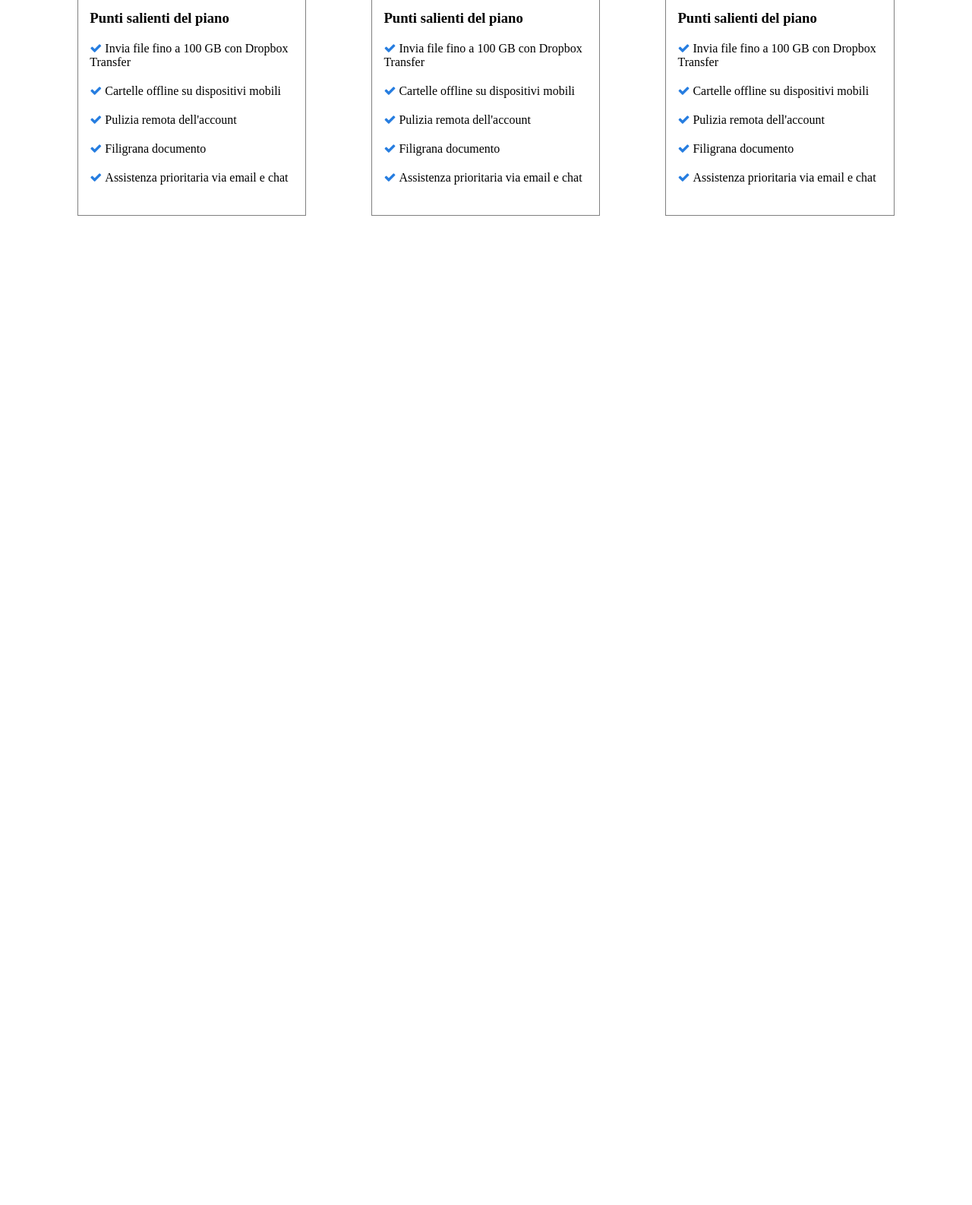
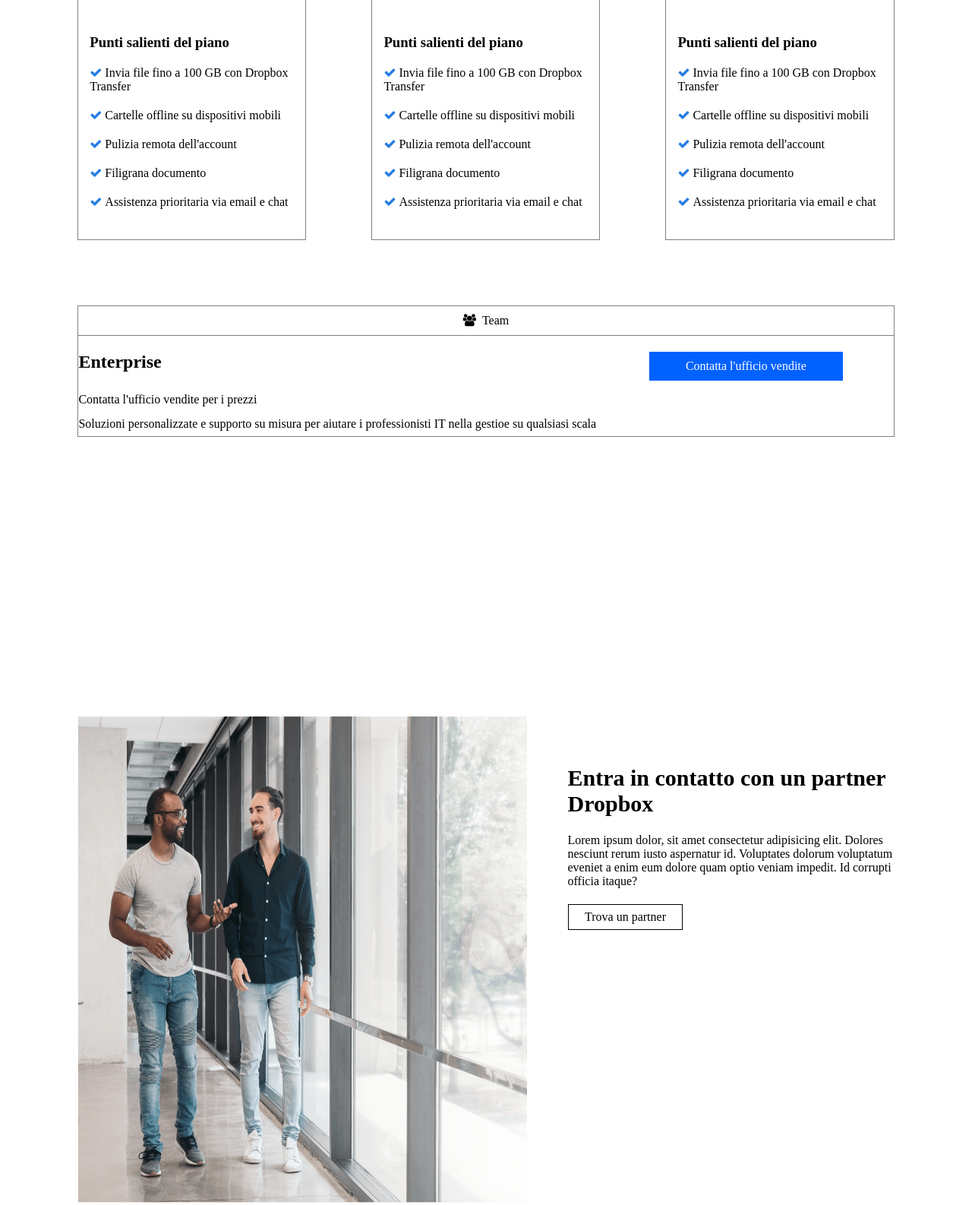
Before and after one commit to antoniom28/htmlcss-dropbox, a plain HTML site: page index.html in a window 1280 px wide. Shown: the part 1497-3083 px from the top of the page at 76% size. Before the commit the page ends 1781 px from the top, so only its background shows below. Drawn offline with Linux system fonts and the light colour scheme.

Commit message:
sezione 3

```diff
--- a/index.html
+++ b/index.html
@@ -64,7 +64,6 @@
             </div>
 
             <div class="piano">
-
                 <div class="colonna1">
                     <span class="utenti">Singolo</span>
                     <div class="offerta">
@@ -142,9 +141,32 @@
                         <span>Assistenza prioritaria via email e chat</span>
                     </div>
                 </div>
+
+                <div class="colonna4">
+                    <span class="team">Team</span>
+                    <div class="testo">
+                        <h2>Enterprise</h2>
+                        <p>Contatta l'ufficio vendite per i prezzi</p>
+                        <span>Soluzioni personalizzate e supporto su misura per aiutare i professionisti IT nella gestioe su qualsiasi scala</span>
+                    </div>
+                    <div class="link">
+                        <a href="#" class="inizia">Contatta l'ufficio vendite</a>
+                    </div>
+                </div>
             </div>
         </section>
 
+        <!-- TERZA SEZIONE -->
+        <section class="sezione3">
+            <div class="testo">
+                <h2>Entra in contatto con un partner Dropbox</h2>
+                <p>Lorem ipsum dolor, sit amet consectetur adipisicing elit. Dolores nesciunt rerum iusto aspernatur id. Voluptates dolorum voluptatum eveniet a enim eum dolore quam optio veniam impedit. Id corrupti officia itaque?</p>
+                <a class="partner" href="#">Trova un partner</a>
+            </div>
+            <div class="immagine">
+                <img src="img/partner.png" alt="">
+            </div>
+        </section>
     </main>
 
     <footer></footer>
--- a/style.css
+++ b/style.css
@@ -122,7 +122,7 @@ a.freccia{
 /* -------- SEZIONE 2 --------*/
 
 .sezione2{
-    height: 100vh;
+    height: 200vh;
     position: relative;
     top:20vh;
 }
@@ -153,7 +153,7 @@ div.colonna2{
 
 .sezione2 div.piano{
     width: 84%;
-    margin: 5% 8%;
+    margin: 0% 8%;
 }
 
 .colonna1 span,
@@ -254,9 +254,31 @@ span.mensile{
     margin-bottom: 10%;
 }
 
+.colonna4{
+    float: left;
+    border: 1px solid grey;
+    margin: 8% 0;
+    width: 100%;
+}
+
+.colonna4 div.testo{
+    width: 70%;
+    float:left;
+    line-height: 2;
+}
+.colonna4 div.link{
+    width: 30%;
+    float:right;
+    margin-top:2%
+}
+
 div.provagratis a.inizia{
     padding: 10px 10px;
 }
+.colonna4 div.link a.inizia{
+    padding: 10px 15%;
+}
+
 
 
 div.puntisalienti span::before{
@@ -269,9 +291,11 @@ div.puntisalienti span::before{
 .colonna1 span,
 .colonna2 span,
 .colonna3 span,
+.colonna4 span,
 .colonna1 h2,
 .colonna2 h2,
 .colonna3 h2,
+.colonna4 h2,
 .colonna1 h3,
 .colonna2 h3,
 .colonna3 h3{
@@ -297,3 +321,44 @@ div.provagratis span span{
     border-bottom: 1px solid gray;
     padding-bottom: 28px;
 }
+
+/**/
+
+.sezione3 {
+    height: 80vh;
+    position: relative;
+    top: 20vh;
+    width: 84%;
+    left: 8%;
+}
+
+.sezione3 div.testo{
+    position: relative;
+    top:10%;
+    float:right;
+    width: 40%;
+}
+.sezione3 div img{
+    width: 100%;
+    height: 100%;
+}
+.sezione3 div.immagine{
+    height: 100%;
+    width: 55%;
+}
+
+.sezione3 div.testo p{
+    padding:5% 0;
+}
+.sezione3 div.testo h2{
+
+    font-size:30px;
+}
+.sezione3 div.testo a{
+    text-decoration: none;
+    color:black;
+    background-color: white;
+    border:1px solid black;
+    padding:7px 5%;
+    display: inline-block;
+}
```
